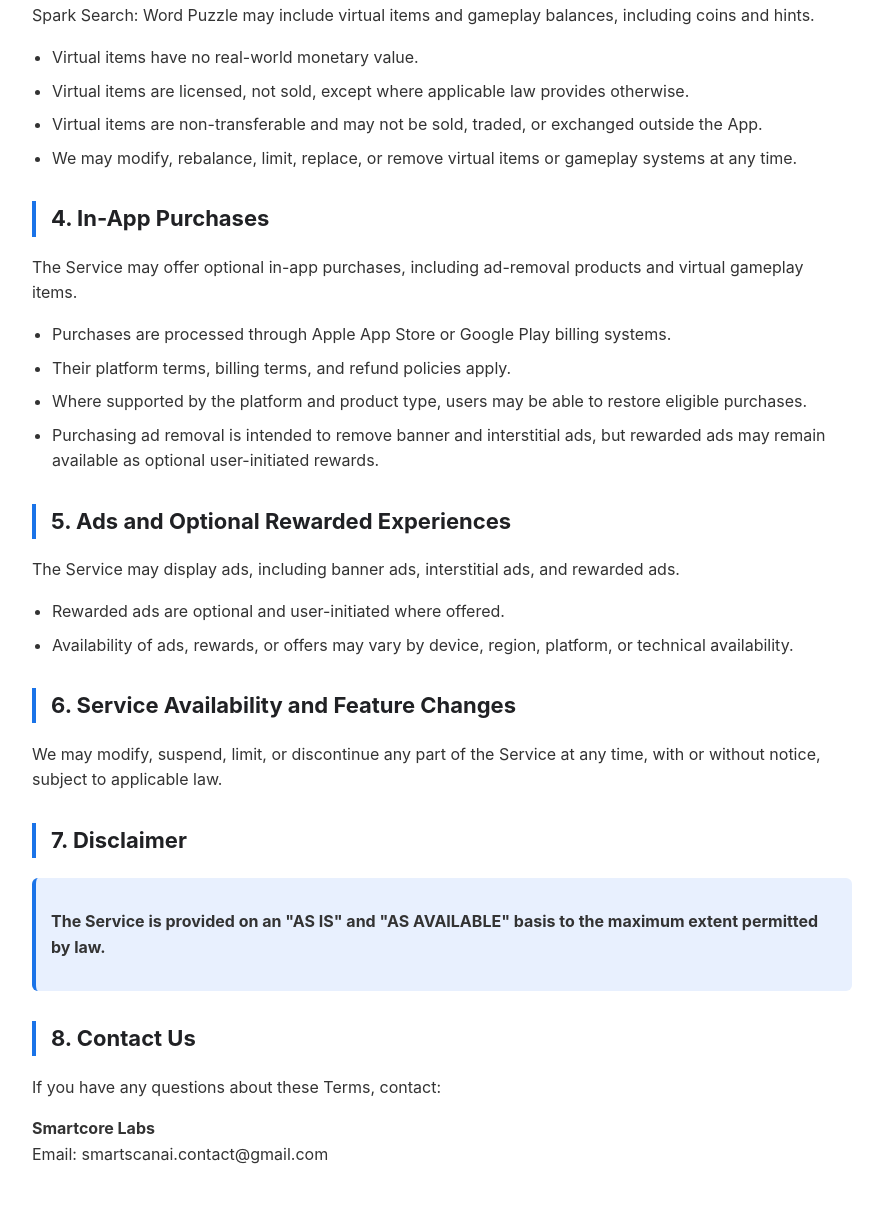
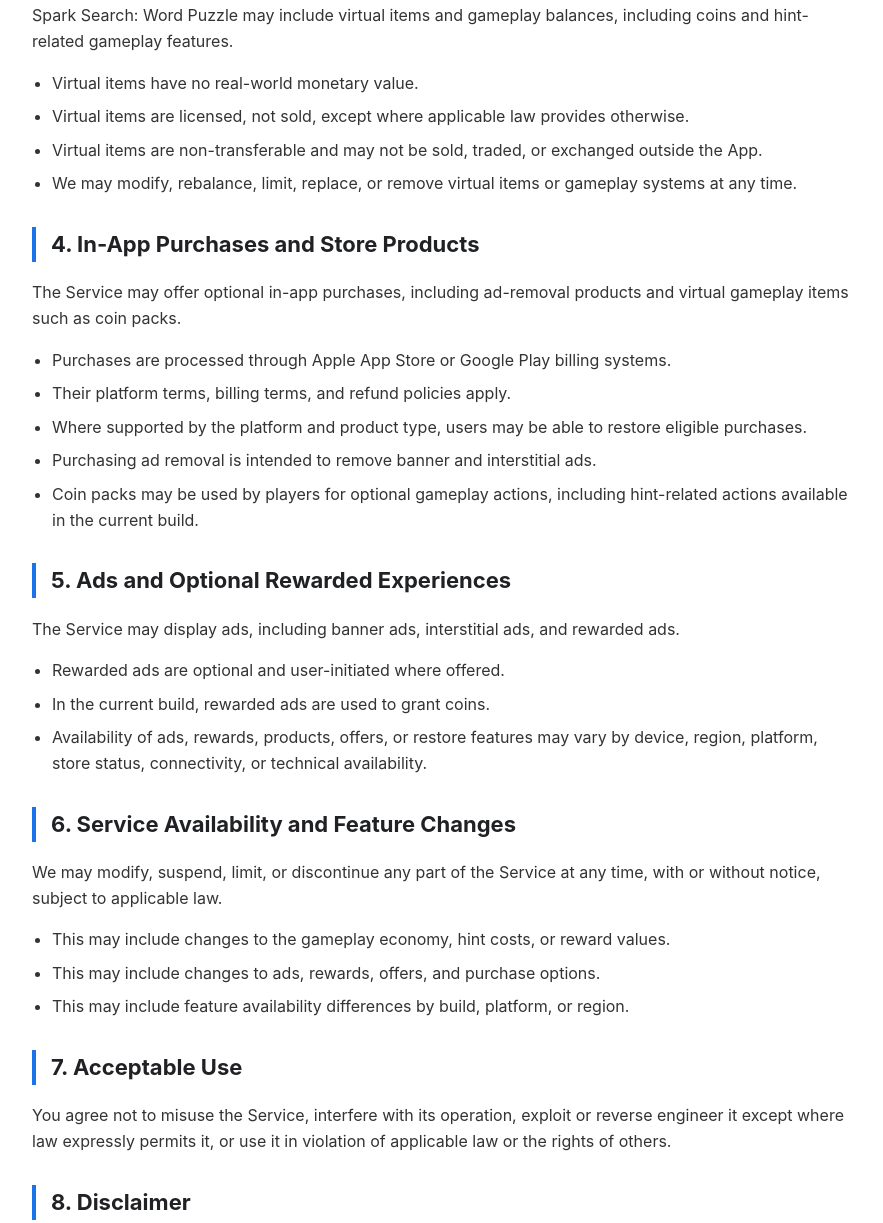
Before and after one commit to smartcore-labs/Spark_Search_Word_Puzzle_Terms, a plain HTML site: page index.html in a window 1280 px wide. Shown: the part 656-1879 px from the top of the page, without its empty margins (198-1081 px from the left). Drawn offline with Linux system fonts and the light colour scheme.

Commit message:
Update index.html
Updated the legal content to match the actual game behavior.

```diff
--- a/index.html
+++ b/index.html
@@ -30,7 +30,7 @@
         <p>We grant you a personal, non-exclusive, non-transferable, revocable, limited license to use the Service for personal, non-commercial entertainment use on devices you own or control, subject to these Terms and any platform rules that apply.</p>
 
         <h2>3. Virtual Items and Gameplay Economy</h2>
-        <p>Spark Search: Word Puzzle may include virtual items and gameplay balances, including coins and hints.</p>
+        <p>Spark Search: Word Puzzle may include virtual items and gameplay balances, including coins and hint-related gameplay features.</p>
         <ul>
             <li>Virtual items have no real-world monetary value.</li>
             <li>Virtual items are licensed, not sold, except where applicable law provides otherwise.</li>
@@ -38,31 +38,50 @@
             <li>We may modify, rebalance, limit, replace, or remove virtual items or gameplay systems at any time.</li>
         </ul>
 
-        <h2>4. In-App Purchases</h2>
-        <p>The Service may offer optional in-app purchases, including ad-removal products and virtual gameplay items.</p>
+        <h2>4. In-App Purchases and Store Products</h2>
+        <p>The Service may offer optional in-app purchases, including ad-removal products and virtual gameplay items such as coin packs.</p>
         <ul>
             <li>Purchases are processed through Apple App Store or Google Play billing systems.</li>
             <li>Their platform terms, billing terms, and refund policies apply.</li>
             <li>Where supported by the platform and product type, users may be able to restore eligible purchases.</li>
-            <li>Purchasing ad removal is intended to remove banner and interstitial ads, but rewarded ads may remain available as optional user-initiated rewards.</li>
+            <li>Purchasing ad removal is intended to remove banner and interstitial ads.</li>
+            <li>Coin packs may be used by players for optional gameplay actions, including hint-related actions available in the current build.</li>
         </ul>
 
         <h2>5. Ads and Optional Rewarded Experiences</h2>
         <p>The Service may display ads, including banner ads, interstitial ads, and rewarded ads.</p>
         <ul>
             <li>Rewarded ads are optional and user-initiated where offered.</li>
-            <li>Availability of ads, rewards, or offers may vary by device, region, platform, or technical availability.</li>
+            <li>In the current build, rewarded ads are used to grant coins.</li>
+            <li>Availability of ads, rewards, products, offers, or restore features may vary by device, region, platform, store status, connectivity, or technical availability.</li>
         </ul>
 
         <h2>6. Service Availability and Feature Changes</h2>
         <p>We may modify, suspend, limit, or discontinue any part of the Service at any time, with or without notice, subject to applicable law.</p>
+        <ul>
+            <li>This may include changes to the gameplay economy, hint costs, or reward values.</li>
+            <li>This may include changes to ads, rewards, offers, and purchase options.</li>
+            <li>This may include feature availability differences by build, platform, or region.</li>
+        </ul>
 
-        <h2>7. Disclaimer</h2>
+        <h2>7. Acceptable Use</h2>
+        <p>You agree not to misuse the Service, interfere with its operation, exploit or reverse engineer it except where law expressly permits it, or use it in violation of applicable law or the rights of others.</p>
+
+        <h2>8. Disclaimer</h2>
         <div class="highlight-box">
             <p><strong>The Service is provided on an "AS IS" and "AS AVAILABLE" basis to the maximum extent permitted by law.</strong></p>
         </div>
 
-        <h2>8. Contact Us</h2>
+        <h2>9. Limitation of Liability</h2>
+        <p>To the maximum extent permitted by law, Smartcore Labs will not be liable for any indirect, incidental, special, consequential, exemplary, or punitive damages, or for any loss of profits, revenues, data, goodwill, or other intangible losses arising out of or related to your use of the Service.</p>
+
+        <h2>10. Governing Law</h2>
+        <p>These Terms are governed by the laws of India.</p>
+
+        <h2>11. Changes to These Terms</h2>
+        <p>We may update these Terms from time to time. Continued use of the Service after updated Terms become effective means you accept the updated Terms, to the extent permitted by law.</p>
+
+        <h2>12. Contact Us</h2>
         <p>If you have any questions about these Terms, contact:</p>
         <p>
             <strong>Smartcore Labs</strong><br>
```
